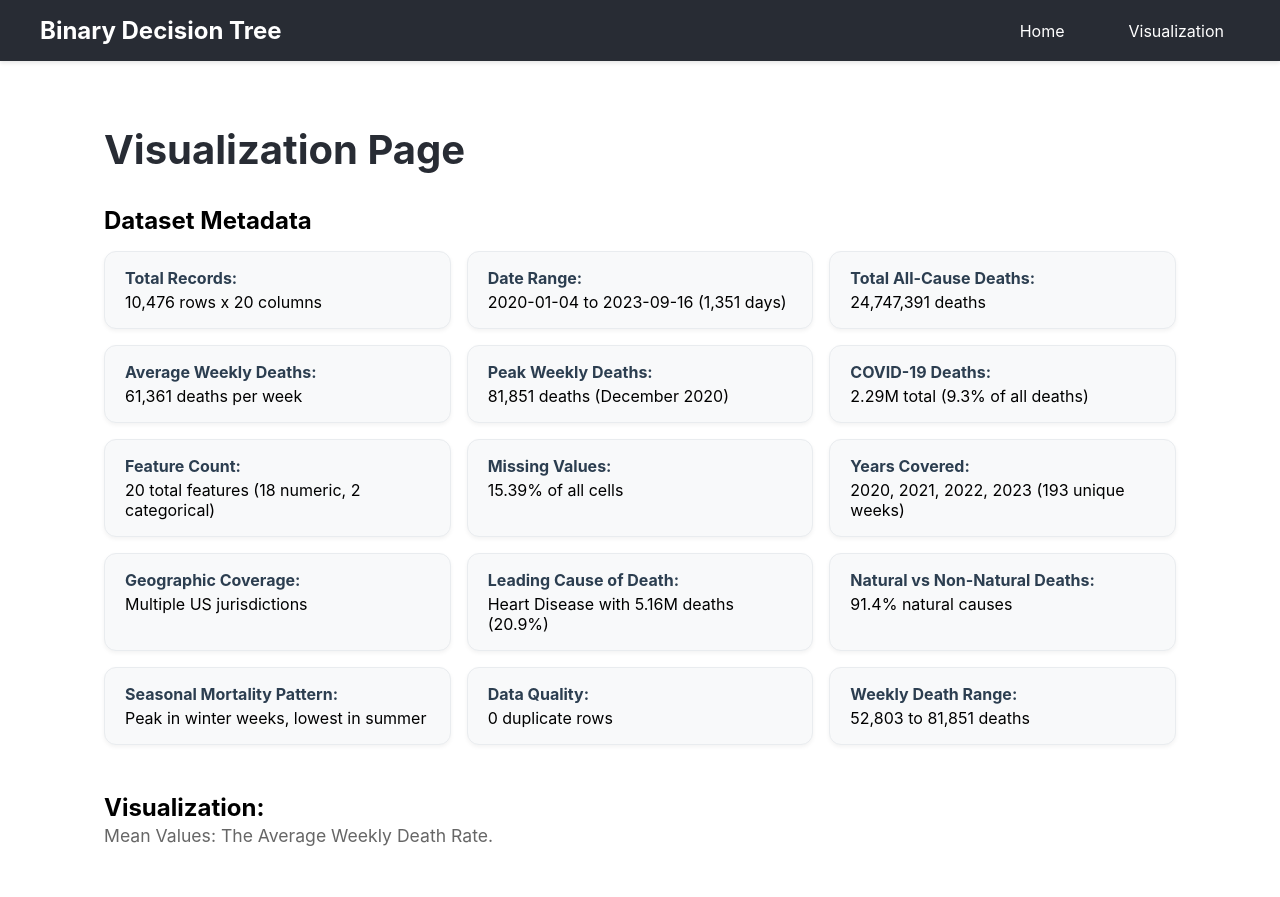
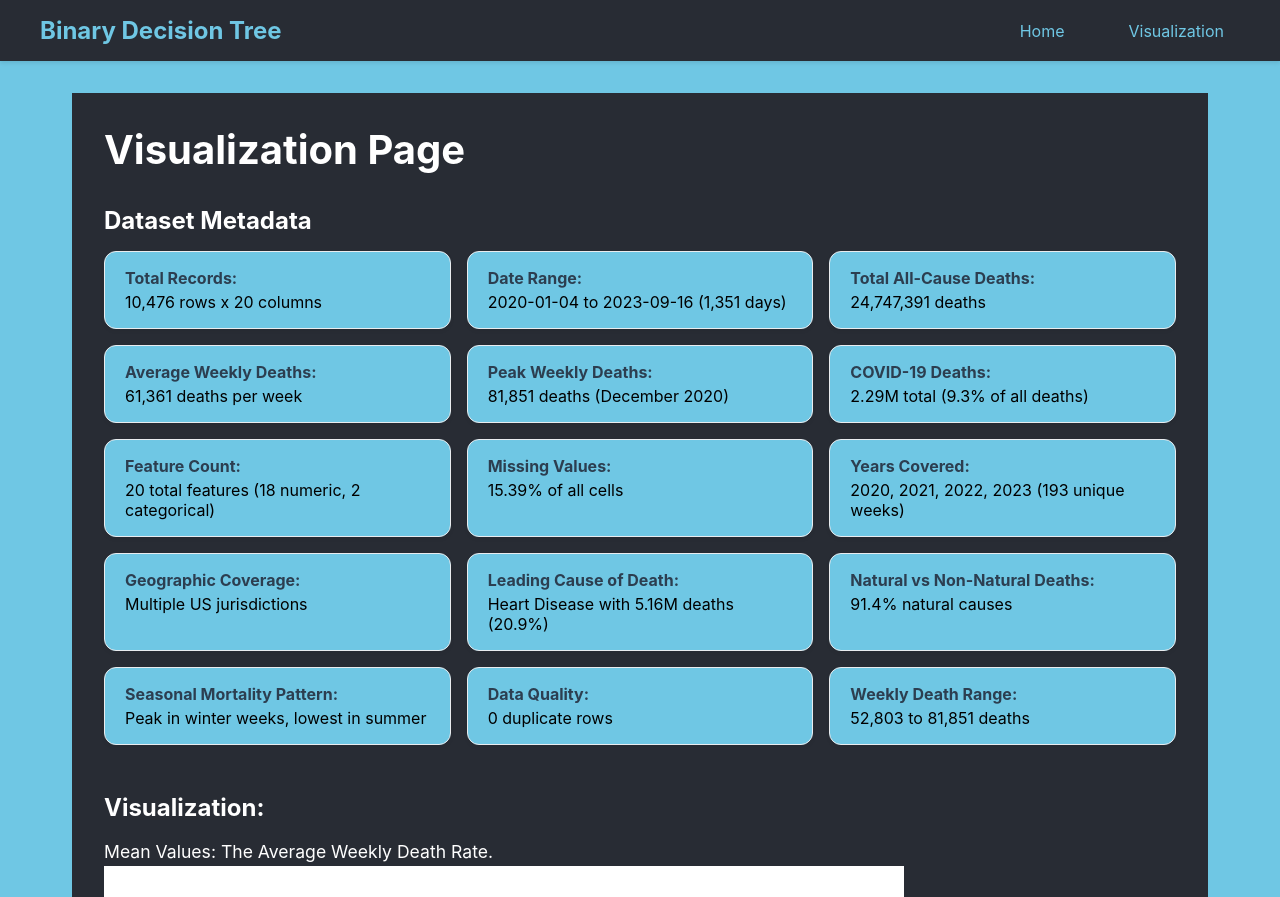
Before and after one commit to ThomasL25/CSI-480-01, a React (Vite) app in the folder Project2/Project2Website/BinaryDecisionTreeWebsite/: page /visualization in a window 1280 px wide. Shown: the top 897 px of the page. Built offline with nearby package versions, Linux system fonts and the light colour scheme.

Commit message:
Update App.css

```diff
--- a/Project2/Project2Website/BinaryDecisionTreeWebsite/src/App.css
+++ b/Project2/Project2Website/BinaryDecisionTreeWebsite/src/App.css
@@ -8,6 +8,19 @@ body {
     font-family: -apple-system, BlinkMacSystemFont, 'Segoe UI', 'Roboto', 'Oxygen', 'Ubuntu', 'Cantarell', 'Fira Sans', 'Droid Sans', 'Helvetica Neue', sans-serif;
     -webkit-font-smoothing: antialiased;
     -moz-osx-font-smoothing: grayscale;
+    background-color: rgb(111, 199, 228)
+}
+
+section {
+    background-color: #282c34
+}
+
+label {
+    color: white
+}
+
+h3 {
+    color: white
 }
 
 .app {
@@ -32,7 +45,7 @@ body {
 }
 
 .nav-logo {
-    color: white;
+    color: rgb(111, 199, 228);
     font-size: 1.5rem;
     font-weight: bold;
     text-decoration: none;
@@ -45,7 +58,7 @@ body {
 }
 
 .nav-link {
-    color: white;
+    color: rgb(111, 199, 228);
     text-decoration: none;
     padding: 0.5rem 1rem;
     border-radius: 4px;
@@ -68,18 +81,24 @@ body {
 /* Page Container */
 .page-container {
     padding: 2rem;
+    background-color: #282c34;
 }
 
     .page-container h1 {
         font-size: 2.5rem;
         margin-bottom: 1rem;
-        color: #282c34;
+        color: white;
     }
 
     .page-container p {
         font-size: 1.1rem;
         line-height: 1.6;
-        color: #666;
+        color: white;
+    }
+
+    .page-container h2 {
+        margin-bottom: 1rem;
+        color: white;
     }
 
 
@@ -95,7 +114,7 @@ body {
 }
 
 .metadata-card {
-    background: #f8f9fa;
+    background: rgb(111, 199, 228);
     padding: 1rem 1.25rem;
     border-radius: 12px;
     border: 1px solid #e9ecef;
@@ -127,7 +146,7 @@ body {
 }
 
 .analytics-card {
-    background: #f8f9fa;
+    background: rgb(111, 199, 228);
     padding: 1rem 1.25rem;
     border-radius: 12px;
     border: 1px solid #e9ecef;
```
